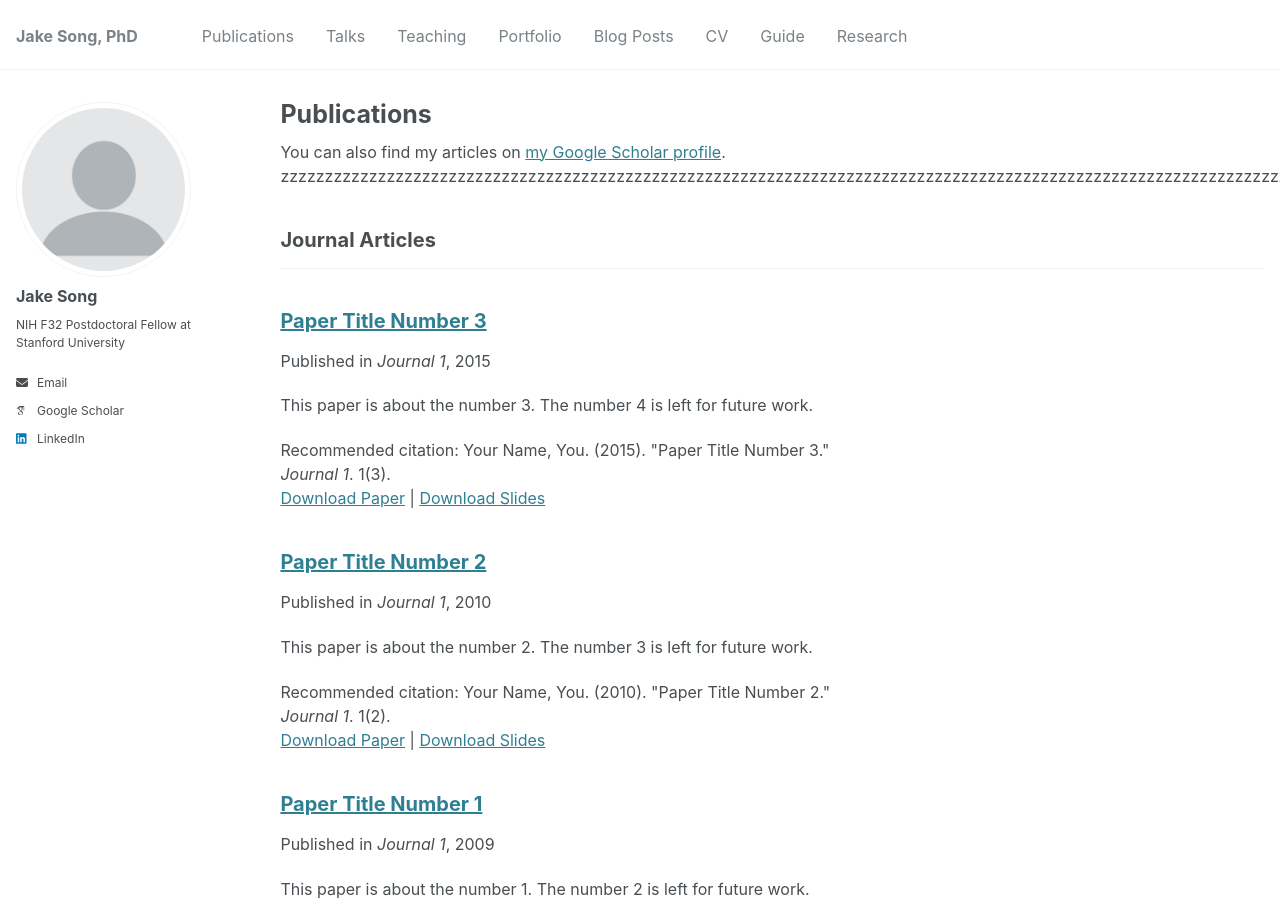
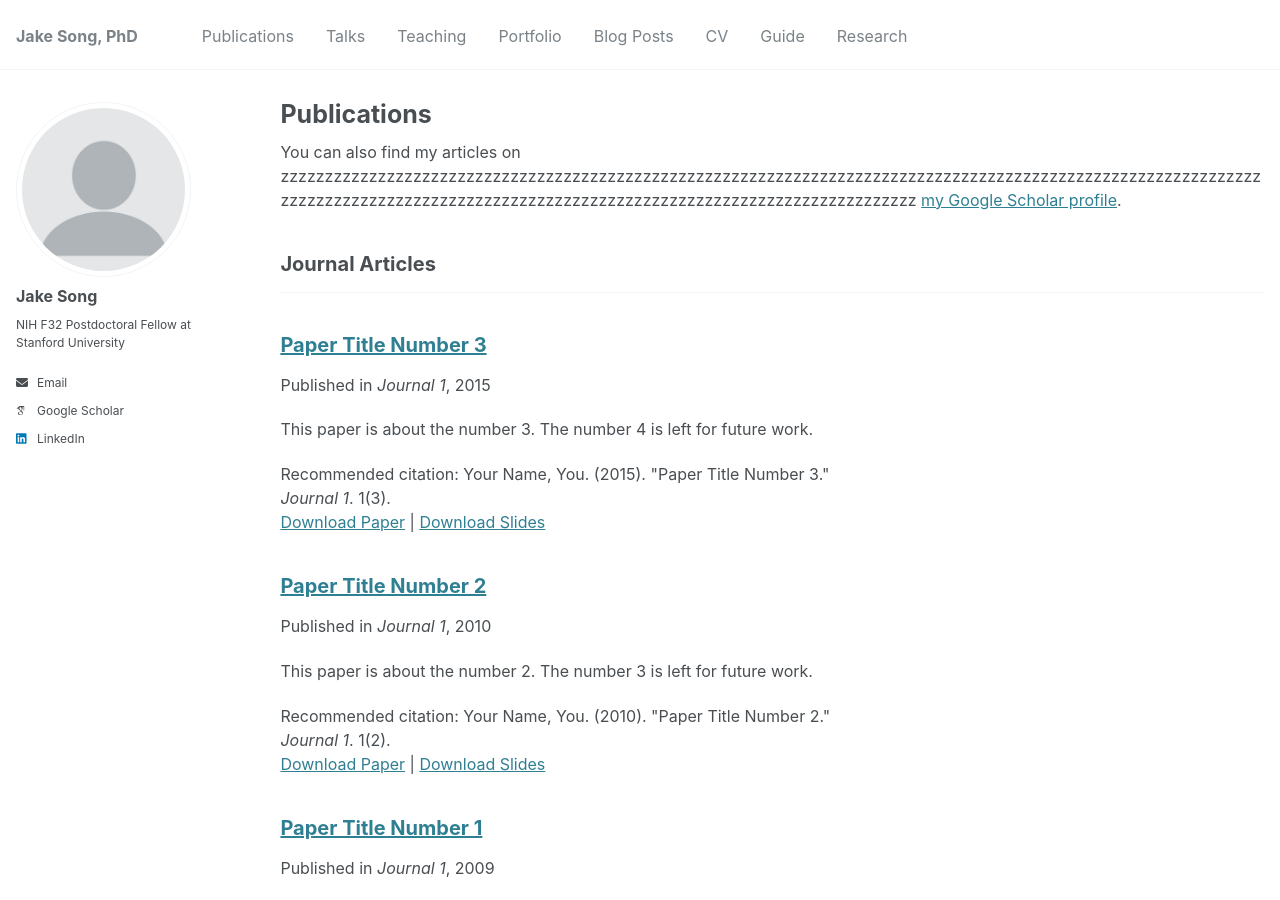
Before and after one commit to jakesong15/jakesong15.github.io, a Jekyll site: the page built from _pages/publications.html, in a window 1280 px wide and 900 px high. Built offline with Jekyll 4.4.1, drawn with Linux system fonts in a browser that asks for light colours; some web fonts are replaced.

Commit message:
Update publications.html

```diff
--- a/_pages/publications.html
+++ b/_pages/publications.html
@@ -6,9 +6,9 @@
 ---
 
 {% if site.author.googlescholar %}
-  <div class="wordwrap">You can also find my articles on <a href="{{site.author.googlescholar}}">my Google Scholar profile</a>.</div>
+  <div class="wordwrap">You can also find my articles on zzzzzzzzzzzzzzzzzzzzzzzzzzzzzzzzzzzzzzzzzzzzzzzzzzzzzzzzzzzzzzzzzzzzzzzzzzzzzzzzzzzzzzzzzzzzzzzzzzzzzzzzzzzzzzzzzzzzzzzzzzzzzzzzzzzzzzzzzzzzzzzzzzzzzzzzzzzzzzzzzzzzzzzzzzzzzzzzzzzzzzz <a href="{{site.author.googlescholar}}">my Google Scholar profile</a>.</div>
 {% endif %}
-zzzzzzzzzzzzzzzzzzzzzzzzzzzzzzzzzzzzzzzzzzzzzzzzzzzzzzzzzzzzzzzzzzzzzzzzzzzzzzzzzzzzzzzzzzzzzzzzzzzzzzzzzzzzzzzzzzzzzzzzzzzzzzzzzzzzzzzzzzzzzzzzzzzzzzzzzzzzzzzzzzzzzzzzzzzzzzzzzzzzzzz
+
 {% include base_path %}
 
 <!-- New style rendering if publication categories are defined -->
```
